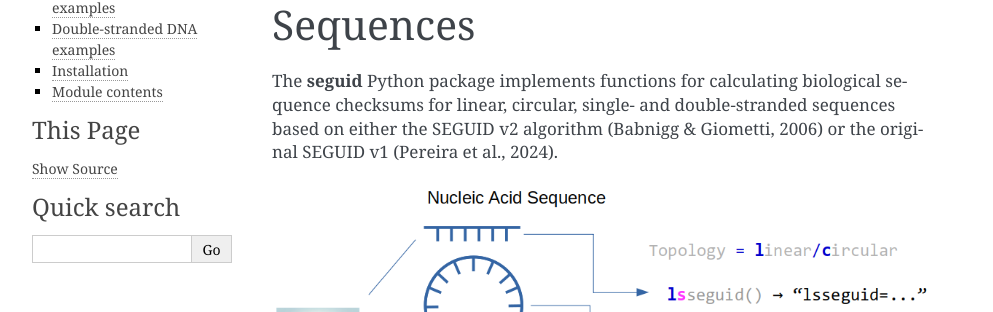
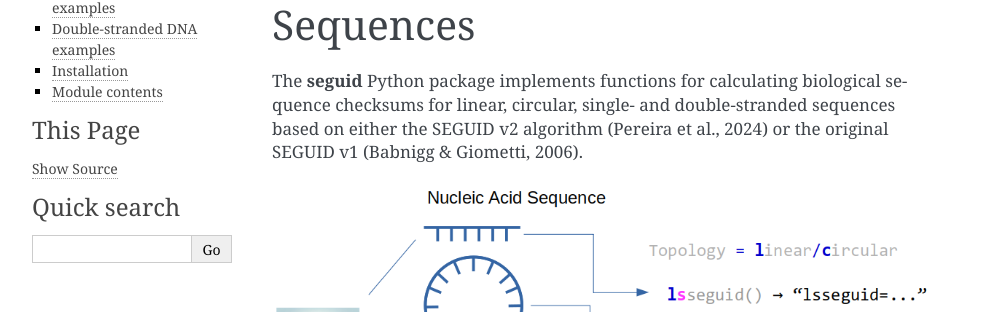
Before and after one commit to seguid/seguid-python, a Sphinx documentation site: the page built from docs/index.rst, in a window 1280 px wide. Shown: the part 202-514 px from the top of the page, without its empty margins (148-1141 px from the left). Built offline with Sphinx 7.4.7, drawn with Linux system fonts in a browser that asks for light colours.

Commit message:
Fix swapped citations - one more

```diff
--- a/docs/index.rst
+++ b/docs/index.rst
@@ -2,8 +2,8 @@ SEGUID v2: Checksums for Linear, Circular, Single- and Double-Stranded Biologica
 ===========================================================================================
 
 The **seguid** Python package implements functions for calculating biological sequence checksums for
-linear, circular, single- and double-stranded sequences based on either the SEGUID v2 algorithm (Babnigg & Giometti, 2006)
-or the original SEGUID v1 (Pereira et al., 2024).
+linear, circular, single- and double-stranded sequences based on either the SEGUID v2 algorithm (Pereira et al., 2024)
+or the original SEGUID v1 (Babnigg & Giometti, 2006).
 
 
 .. image:: _static/seguid-figure.png
```
